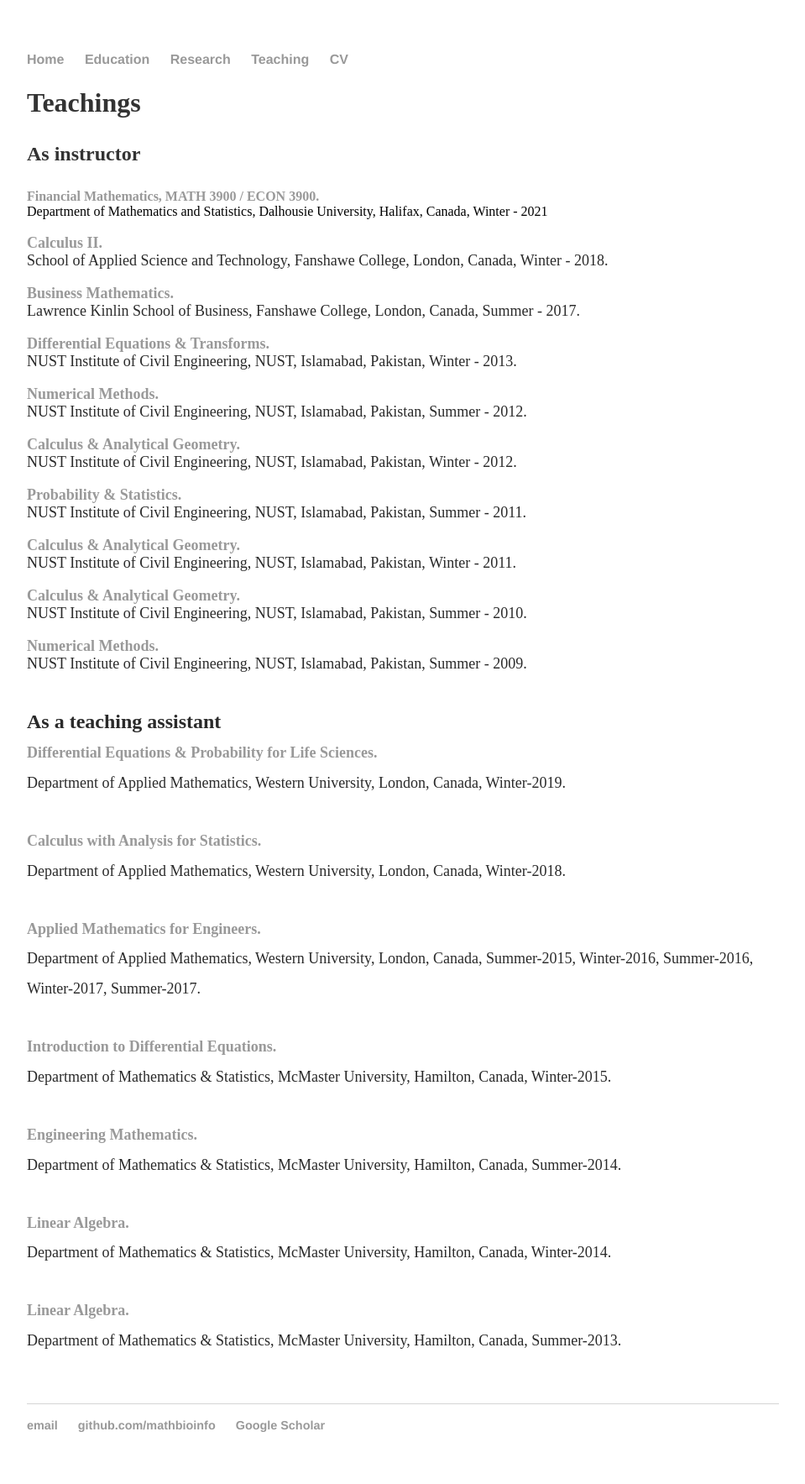
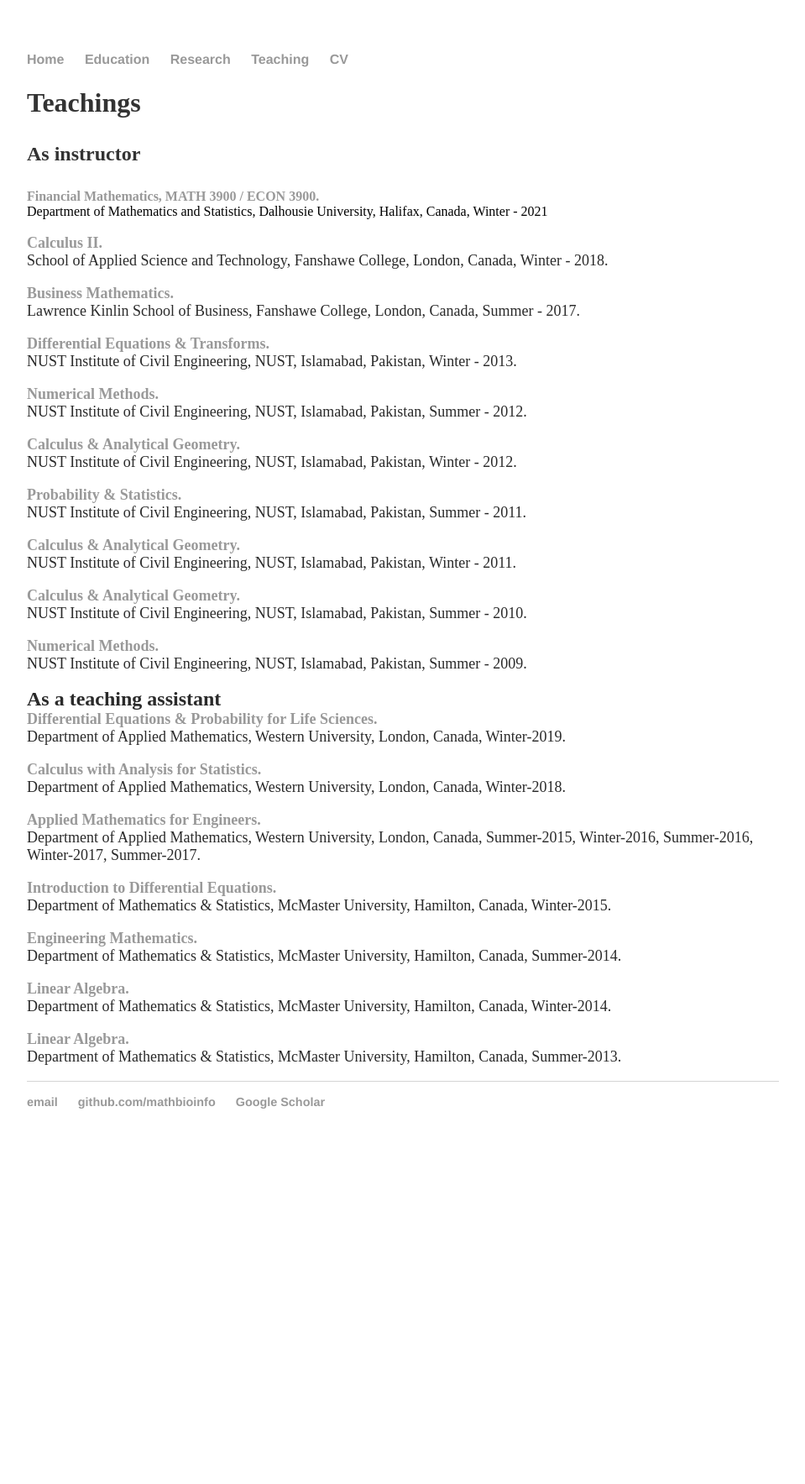
Before and after one commit to MathBioInfo/amjadkhan, a Jekyll site: the page built from Teaching/index.html, in a window 1280 px wide. Shown: the whole page at 84% size, without its empty margins (160-1119 px from the left). Built offline with Jekyll 4.4.1, drawn with Linux system fonts in a browser that asks for light colours; after the commit the page ends 1382 px from its top, so only the background shows below that.

Commit message:
Update index.html

```diff
--- a/Teaching/index.html
+++ b/Teaching/index.html
@@ -59,7 +59,7 @@
 	</strong></a><br />NUST Institute of Civil Engineering, NUST, Islamabad, Pakistan, Summer - 2009.
 	</font><br /><br /><font color="#2a2a2a" size="4">
 
-			<p><font size="5"><b>As a teaching assistant</b></font><br>
+	<font size="5"><b>As a teaching assistant</b></font><br>
 		  <a href="#">
         <strong> Differential Equations & Probability for Life Sciences.
 	</strong></a><br />Department of Applied Mathematics, Western University, London, Canada, Winter-2019.
```
